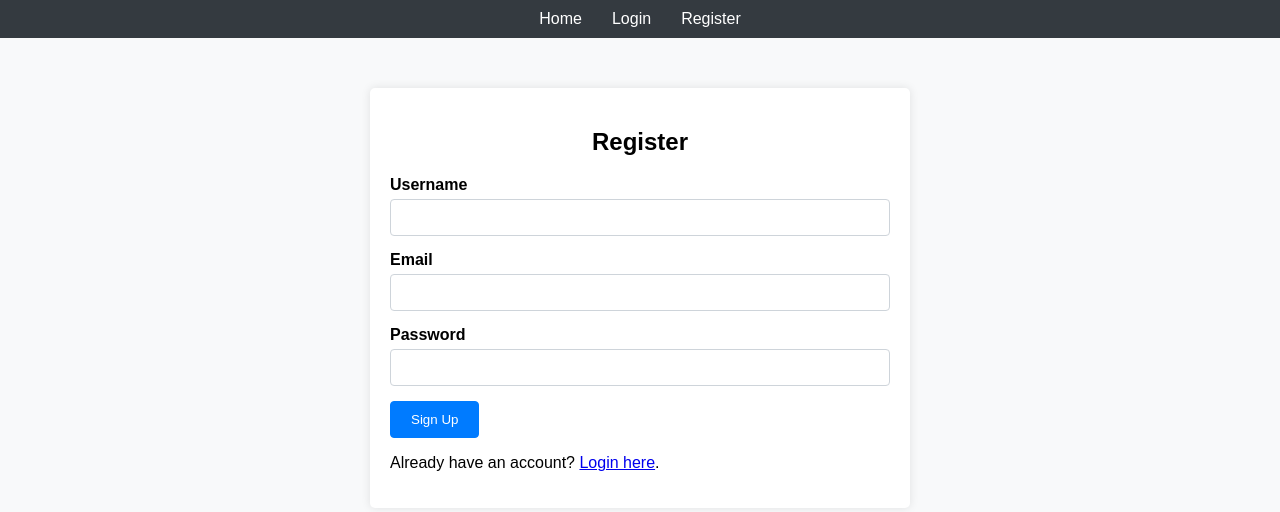
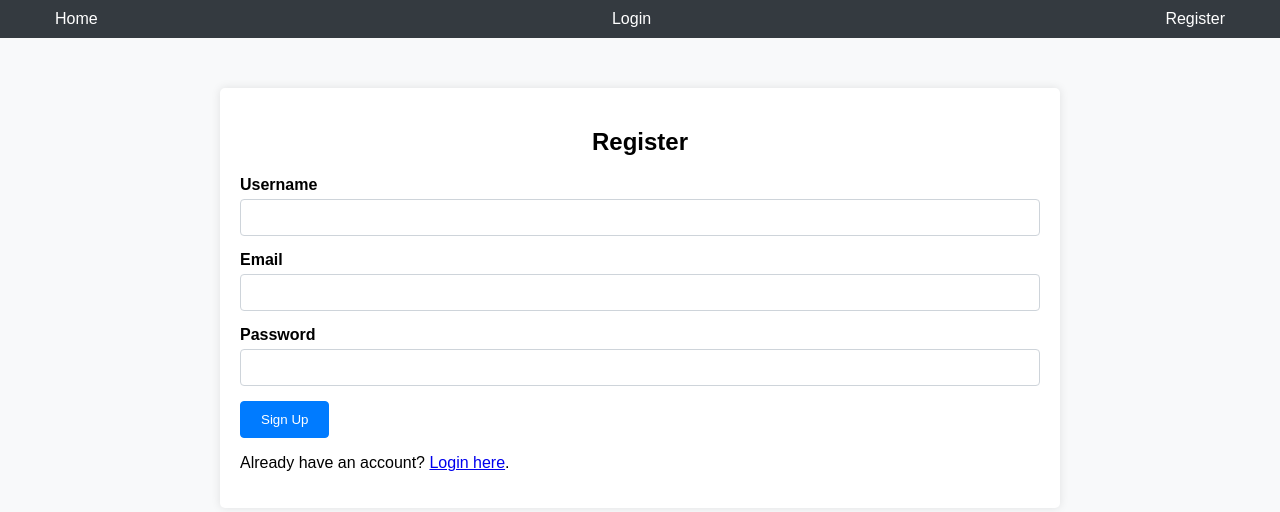
Before and after one commit to dobrodelete/password-project, a Flask app: page /register in a window 1280 px wide. Shown: the top 512 px of the page. Run offline with Flask 3, Linux system fonts and the light colour scheme.

Commit message:
update styles.css

```diff
--- a/app/static/styles.css
+++ b/app/static/styles.css
@@ -5,9 +5,15 @@ body {
     padding: 0;
 }
 
+header {
+    background-color: #343a40;
+    color: #fff;
+    padding: 10px 0;
+}
+
 nav {
-    background-color: #343a40;
-    padding: 10px;
+    max-width: 1200px;
+    margin: 0 auto;
 }
 
 nav ul {
@@ -15,7 +21,7 @@ nav ul {
     margin: 0;
     padding: 0;
     display: flex;
-    justify-content: center;
+    justify-content: space-between;
 }
 
 nav ul li {
@@ -32,114 +38,7 @@ nav ul li a:hover {
 }
 
 .container {
-    max-width: 500px;
-    margin: 50px auto;
-    padding: 20px;
-    background-color: #fff;
-    border-radius: 5px;
-    box-shadow: 0 0 10px rgba(0, 0, 0, 0.1);
-}
-
-h2 {
-    margin-bottom: 20px;
-    text-align: center;
-}
-
-.form-group {
-    margin-bottom: 15px;
-}
-
-.form-label {
-    display: block;
-    margin-bottom: 5px;
-    font-weight: bold;
-}
-
-.form-control {
-    width: 100%;
-    padding: 10px;
-    border: 1px solid #ced4da;
-    border-radius: 4px;
-    box-sizing: border-box;
-}
-
-.btn {
-    display: inline-block;
-    font-weight: 400;
-    color: #fff;
-    text-align: center;
-    vertical-align: middle;
-    cursor: pointer;
-    background-color: #007bff;
-    border: 1px solid #007bff;
-    padding: 10px 20px;
-    border-radius: 4px;
-    text-decoration: none;
-    transition: background-color 0.15s ease-in-out, border-color 0.15s ease-in-out;
-}
-
-.btn:hover {
-    background-color: #0056b3;
-    border-color: #004085;
-}
-
-.error {
-    color: red;
-    font-size: 0.875em;
-    margin-top: 5px;
-}
-
-.flash {
-    padding: 10px;
-    margin-bottom: 10px;
-    border-radius: 4px;
-}
-
-.flash.success {
-    background-color: #d4edda;
-    color: #155724;
-}
-
-.flash.error {
-    background-color: #f8d7da;
-    color: #721c24;
-}
-
-body {
-    font-family: Arial, sans-serif;
-    background-color: #f8f9fa;
-    margin: 0;
-    padding: 0;
-}
-
-nav {
-    background-color: #343a40;
-    padding: 10px;
-}
-
-nav ul {
-    list-style-type: none;
-    margin: 0;
-    padding: 0;
-    display: flex;
-    justify-content: center;
-}
-
-nav ul li {
-    margin: 0 15px;
-}
-
-nav ul li a {
-    color: #fff;
-    text-decoration: none;
-}
-
-nav ul li a:hover {
-    text-decoration: underline;
-}
-
-.container {
-    max-width: 500px;
+    max-width: 800px;
     margin: 50px auto;
     padding: 20px;
     background-color: #fff;
@@ -206,3 +105,23 @@ h2 {
     background-color: #d4edda;
     color: #155724;
 }
+
+table {
+    width: 100%;
+    border-collapse: collapse;
+    margin-bottom: 20px;
+}
+
+table th, table td {
+    padding: 10px;
+    border: 1px solid #dee2e6;
+    text-align: left;
+}
+
+table th {
+    background-color: #f8f9fa;
+}
+
+table td a.btn {
+    margin-right: 5px;
+}
```
